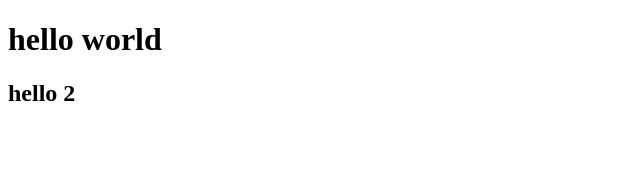
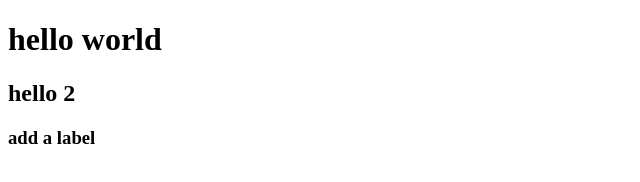
Before and after one commit to Talib99f/demo-repos-2, a plain HTML site: page index.html in a window 1280 px wide. Shown: the whole page, without its empty margins (0-640 px from the left). Drawn offline with Linux system fonts and the light colour scheme.

Commit message:
add a label

```diff
--- a/index.html
+++ b/index.html
@@ -8,6 +8,6 @@
 <body>
     <h1>hello world</h1>
     <h2>hello 2</h2>
-    <h3></h3>
+    <h3>add a label </h3>
 </body>
 </html>
```
